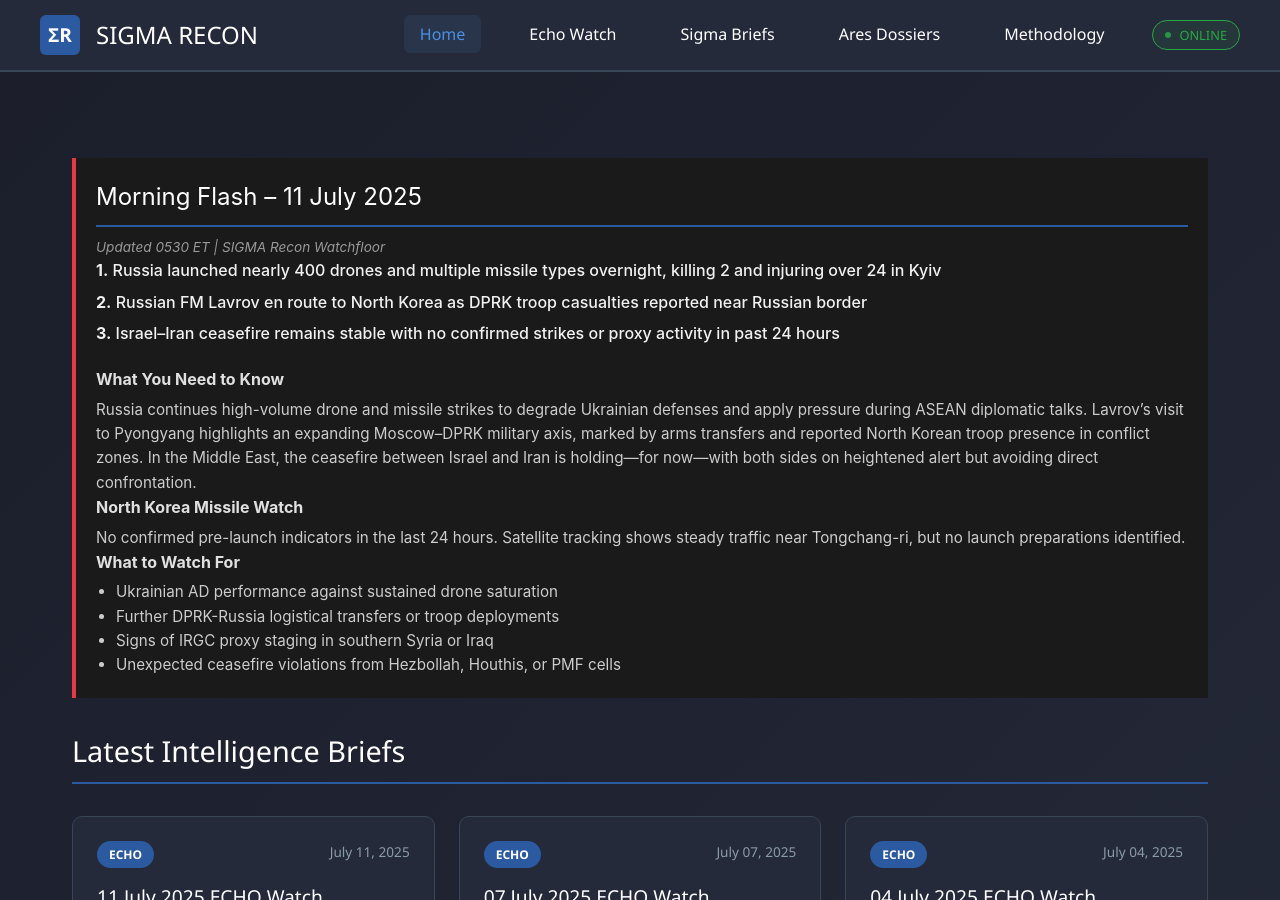
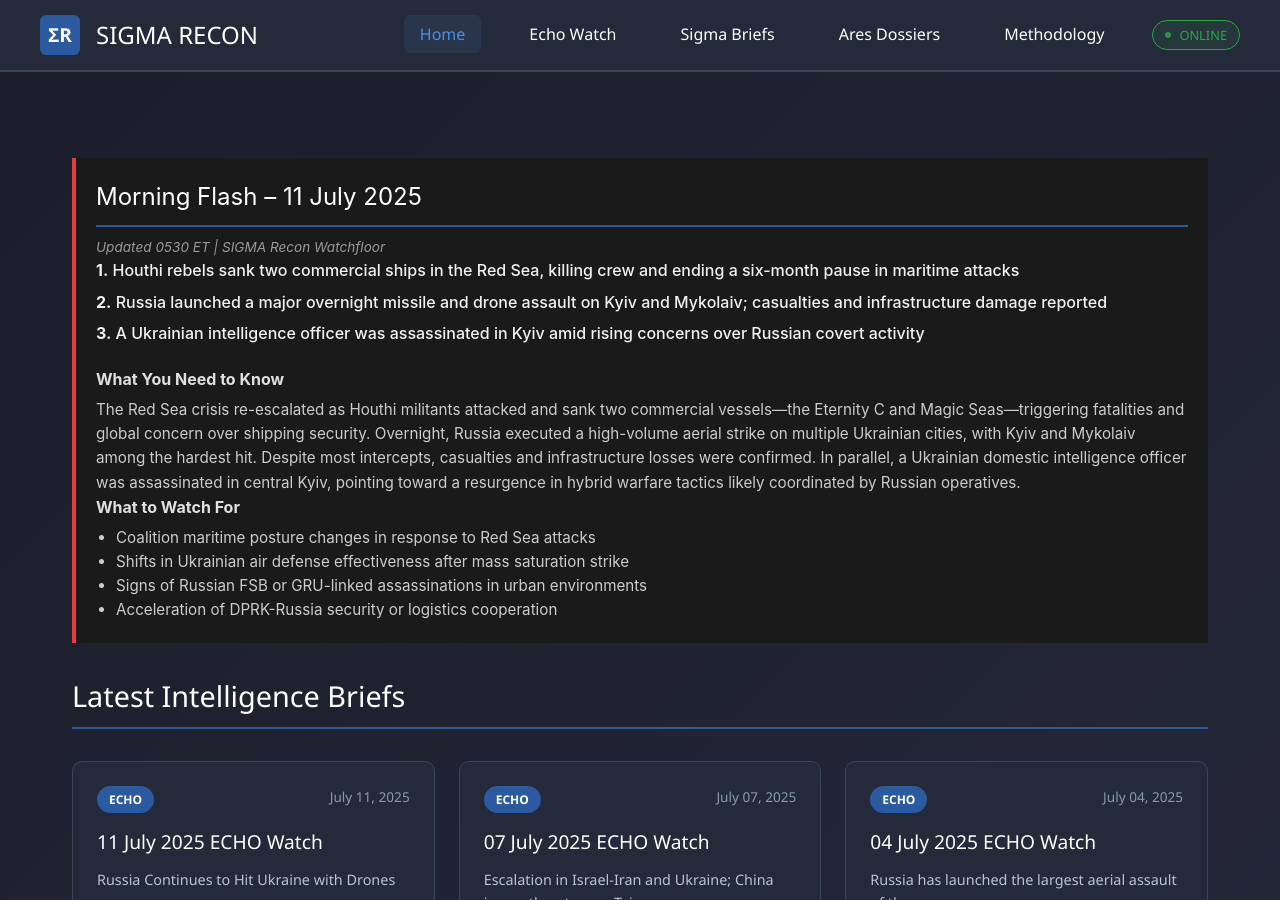
Before and after one commit to Monster52/SIGMA_Recon, a Jekyll site: the page built from index.html, in a window 1280 px wide and 900 px high, scrolled down 262 px. Built offline with Jekyll 4.4.1, drawn with Linux system fonts in a browser that asks for light colours.

Commit message:
Morning flash

```diff
--- a/index.html
+++ b/index.html
@@ -14,26 +14,22 @@ title: SIGMA Recon - Strategic Intelligence Portal
     <p class="flash-timestamp">Updated 0530 ET | SIGMA Recon Watchfloor</p>
 
   <ul class="flash-bullets">
-    <li><strong>1.</strong> Russia launched nearly 400 drones and multiple missile types overnight, killing 2 and injuring over 24 in Kyiv  </li>
-    <li><strong>2.</strong> Russian FM Lavrov en route to North Korea as DPRK troop casualties reported near Russian border  </li>
-    <li><strong>3.</strong> Israel–Iran ceasefire remains stable with no confirmed strikes or proxy activity in past 24 hours</li>
+    <li><strong>1.</strong> Houthi rebels sank two commercial ships in the Red Sea, killing crew and ending a six-month pause in maritime attacks</li>
+    <li><strong>2.</strong> Russia launched a major overnight missile and drone assault on Kyiv and Mykolaiv; casualties and infrastructure damage reported </li>
+    <li><strong>3.</strong> A Ukrainian intelligence officer was assassinated in Kyiv amid rising concerns over Russian covert activity</li>
   </ul>
   <div class="flash-subsections">
     <div class="flash-need-to-know">
       <h4>What You Need to Know</h4>
-      <p>Russia continues high-volume drone and missile strikes to degrade Ukrainian defenses and apply pressure during ASEAN diplomatic talks. Lavrov’s visit to Pyongyang highlights an expanding Moscow–DPRK military axis, marked by arms transfers and reported North Korean troop presence in conflict zones. In the Middle East, the ceasefire between Israel and Iran is holding—for now—with both sides on heightened alert but avoiding direct confrontation.</p>
-    </div>
-     <div class="flash-need-to-know">
-      <h4>North Korea Missile Watch</h4>
-      <p>No confirmed pre-launch indicators in the last 24 hours. Satellite tracking shows steady traffic near Tongchang-ri, but no launch preparations identified.</p>
+      <p>The Red Sea crisis re-escalated as Houthi militants attacked and sank two commercial vessels—the Eternity C and Magic Seas—triggering fatalities and global concern over shipping security. Overnight, Russia executed a high-volume aerial strike on multiple Ukrainian cities, with Kyiv and Mykolaiv among the hardest hit. Despite most intercepts, casualties and infrastructure losses were confirmed. In parallel, a Ukrainian domestic intelligence officer was assassinated in central Kyiv, pointing toward a resurgence in hybrid warfare tactics likely coordinated by Russian operatives.</p>
     </div>
     <div class="flash-watch-for">
       <h4>What to Watch For</h4>
       <ul>
-        <li>Ukrainian AD performance against sustained drone saturation</li>
-        <li>Further DPRK-Russia logistical transfers or troop deployments</li>
-        <li>Signs of IRGC proxy staging in southern Syria or Iraq</li>
-        <li>Unexpected ceasefire violations from Hezbollah, Houthis, or PMF cells</li>
+        <li>Coalition maritime posture changes in response to Red Sea attacks</li>
+        <li>Shifts in Ukrainian air defense effectiveness after mass saturation strike</li>
+        <li>Signs of Russian FSB or GRU-linked assassinations in urban environments</li>
+        <li>Acceleration of DPRK-Russia security or logistics cooperation</li>
       </ul>
     </div>
   </div>
```
